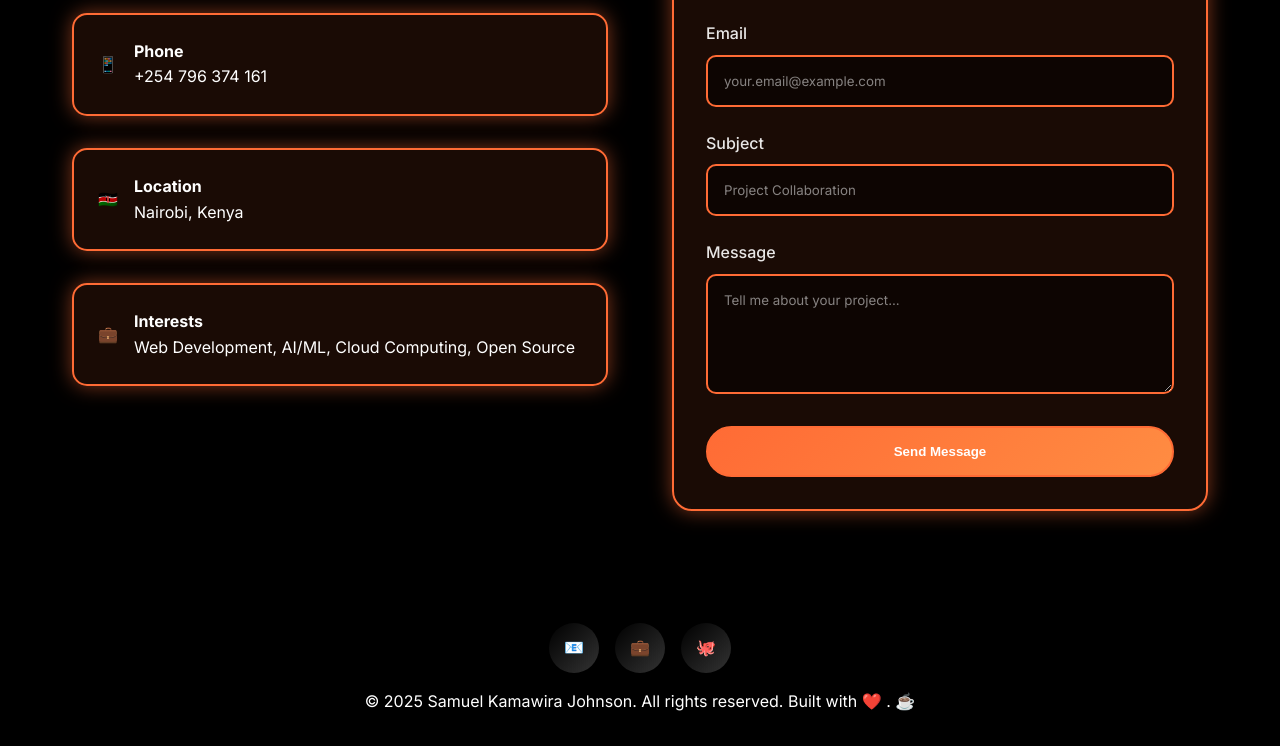
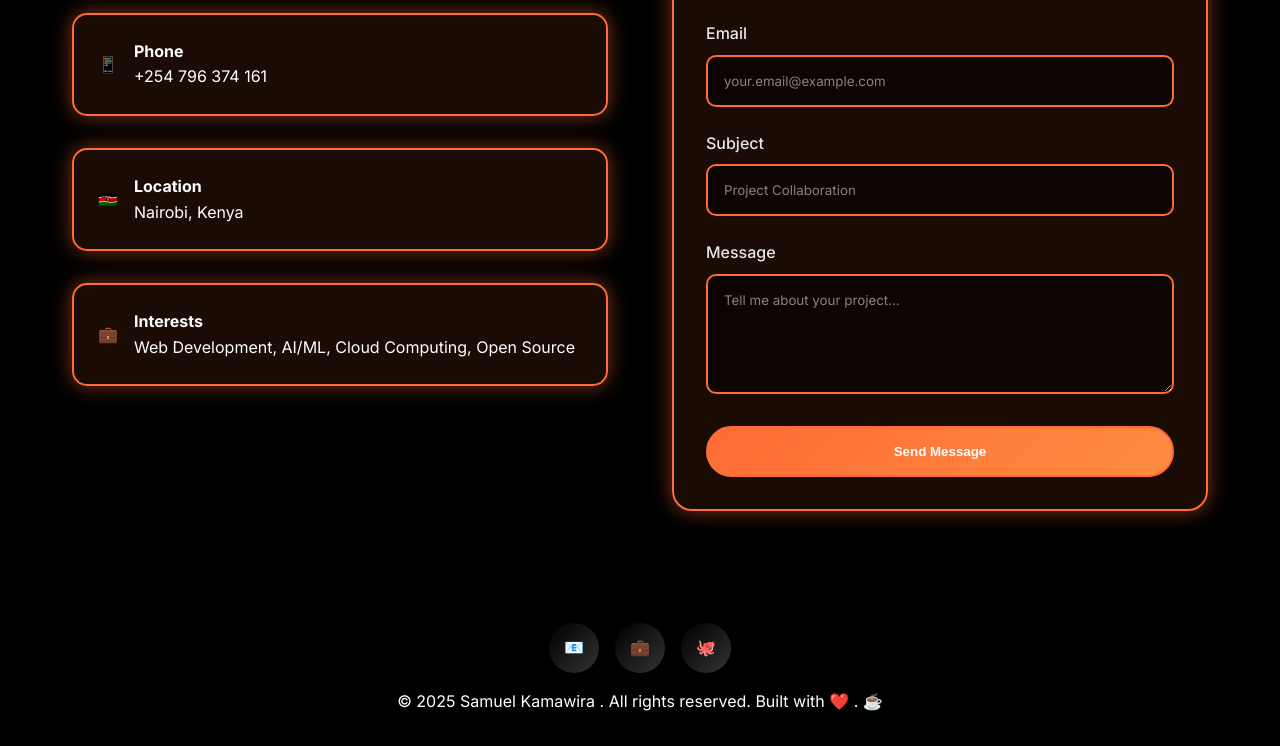
Before and after one commit to toxidity-18/SrKam.Dev, a plain HTML site: page index.html in a window 1280 px wide. Shown: the part 5544-6290 px from the top of the page. Drawn offline with Linux system fonts and the light colour scheme.

Commit message:
Update index.html

```diff
--- a/index.html
+++ b/index.html
@@ -366,7 +366,7 @@
                 <a href="www.linkedin.com/in/samuel-kamawira-0b9674336" class="social-link glow" title="LinkedIn" target="_blank">💼</a>
                 <a href="https://github.com/toxidity-18" class="social-link glow" title="GitHub" target="_blank">🐙</a>
             </div>
-            <p>&copy; 2025 Samuel Kamawira Johnson. All rights reserved. Built with ❤️ . ☕</p>
+            <p>&copy; 2025 Samuel Kamawira . All rights reserved. Built with ❤️ . ☕</p>
         </div>
     </footer>
 </body>
```
